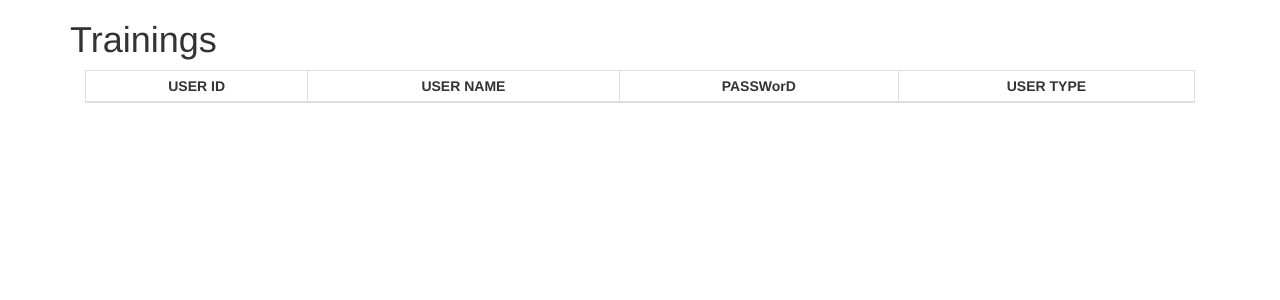
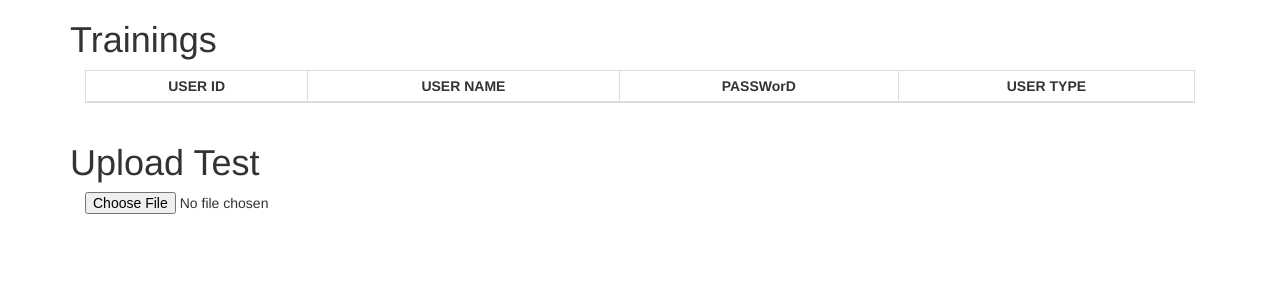
Before and after one commit to ejlungay/j3safetysolutions, a CodeIgniter app: page /database/index.php/angularjs/index in a window 1280 px wide. Shown: the top 300 px of the page. Run offline with CodeIgniter, Linux system fonts and the light colour scheme; lists and menus that the app fills with data are empty; some libraries are stand-ins or nearby versions.

Commit message:
another update

```diff
--- a/application/models/speaker_model.php
+++ b/application/models/speaker_model.php
@@ -21,8 +21,8 @@
        //function to get the speaker id by training id
        public function get_speaker_id_by_training_id($training_id) {
          $this -> db -> select('speaker_id');
-         $this -> db -> from('training_speakers');
-         $this -> db -> where('training_id', $training_id);
+         $this -> db -> from('ntraining_speakers');
+         $this -> db -> where('traiing_id', $training_id);
          $this -> db -> limit(1);
 
          $query = $this -> db -> get();
--- a/application/views/angular_view.php
+++ b/application/views/angular_view.php
@@ -45,6 +45,13 @@
     </table>
   </div>
 </div>
+<div class="container">
+  <h1>Upload Test</h1>
+  <div class="col-lg-12 col-md-12">
+
+      <input type='file' accept="image/*" name='file' id='file'/>
+  </div>
+</div>
 </body>
 <script src="https://ajax.googleapis.com/ajax/libs/angularjs/1.2.0/angular.min.js"></script>
 <script type="text/javascript">
```
